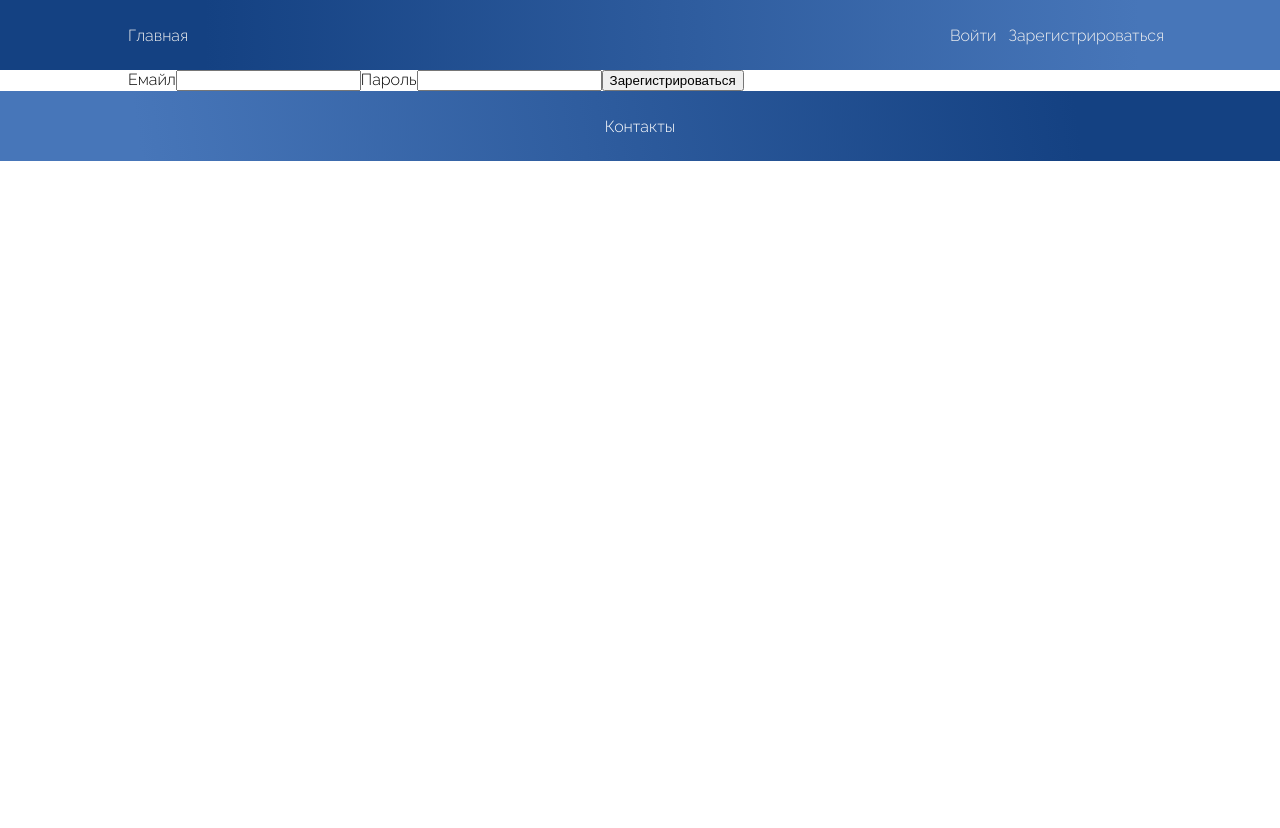
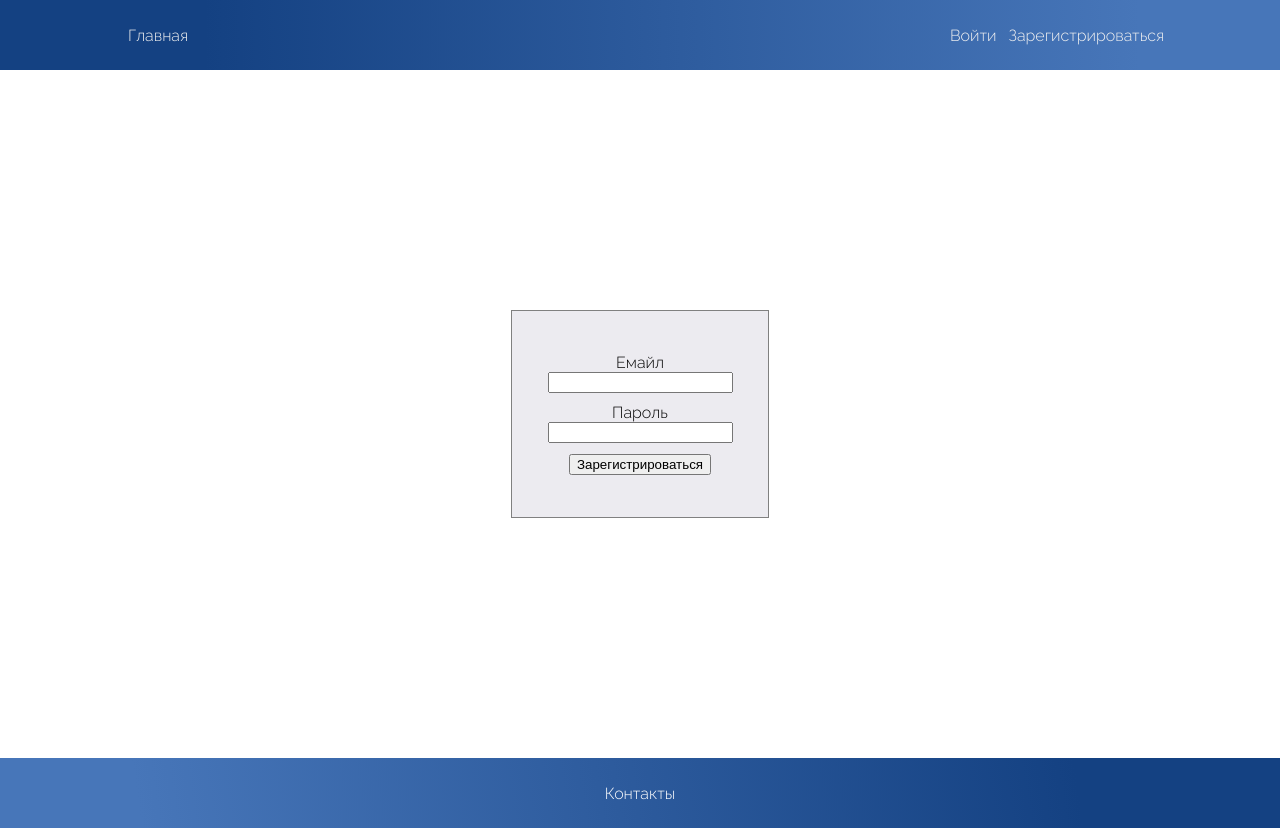
Before and after one commit to mattermq/ALL-ffers, a React (Create React App) app in the folder frontend/: page /login in a window 1280 px wide. Before the commit the page ends 800 px from the top, so only its background shows below. Built offline with nearby package versions, Linux system fonts and the light colour scheme; no server answers.

Commit message:
end week

```diff
--- a/frontend/src/App.css
+++ b/frontend/src/App.css
@@ -85,6 +85,30 @@ a {
   width: 80%;
   display: flex;
   flex-direction: column;
+}
+
+.main_login {
+  height: 86%;
+  width: 100%;
+  display: flex;
+  flex-direction: column;
+  align-items: center;
+  justify-content: center;
+}
+
+.form {
+  border: 1px solid grey;
+  width: 20%;
+  height: 30%;
+  display: flex;
+  flex-direction: column;
+  align-items: center;
+  justify-content: center;
+  background-color: #ecebf0;
+}
+
+.formPassword, .formBtn {
+  margin-top: 4%
 }
 
 .mainText {
--- a/frontend/src/App.js
+++ b/frontend/src/App.js
@@ -59,9 +59,9 @@ function App() {
         <Route exact path="/login">
           <div className="app_wrapper">
             <div className="header"> <Header /> </div>
-              <div className="wrap_main">
-                <div className="main"> <Login /> </div>
-              </div>
+
+                <div className="main_login"> <Login /> </div>
+
             <div className="footer"> <Footer /> </div>
           </div>
         </Route>
--- a/frontend/src/components/Login.jsx
+++ b/frontend/src/components/Login.jsx
@@ -30,15 +30,17 @@ export default function Login() {
   }
 
   return (
-    <form onSubmit={submitHandler}>
 
-      <label htmlFor="email">Емайл</label>
-      <input type="email" name="email" required onChange={changeHandler} value={state.email} />
+      <form className="form" onSubmit={submitHandler}>
 
-      <label htmlFor="password">Пароль</label>
-      <input type="password" name="password" required onChange={changeHandler} value={state.password} />
+        <label htmlFor="email">Емайл</label>
+        <input type="email" name="email" required onChange={changeHandler} value={state.email} />
 
-      <button type="submit">Зарегистрироваться</button>
-    </form>
+        <label className="formPassword" htmlFor="password">Пароль</label>
+        <input type="password" name="password" required onChange={changeHandler} value={state.password} />
+
+        <button className="formBtn" type="submit">Зарегистрироваться</button>
+      </form>
+
   )
 }
```
